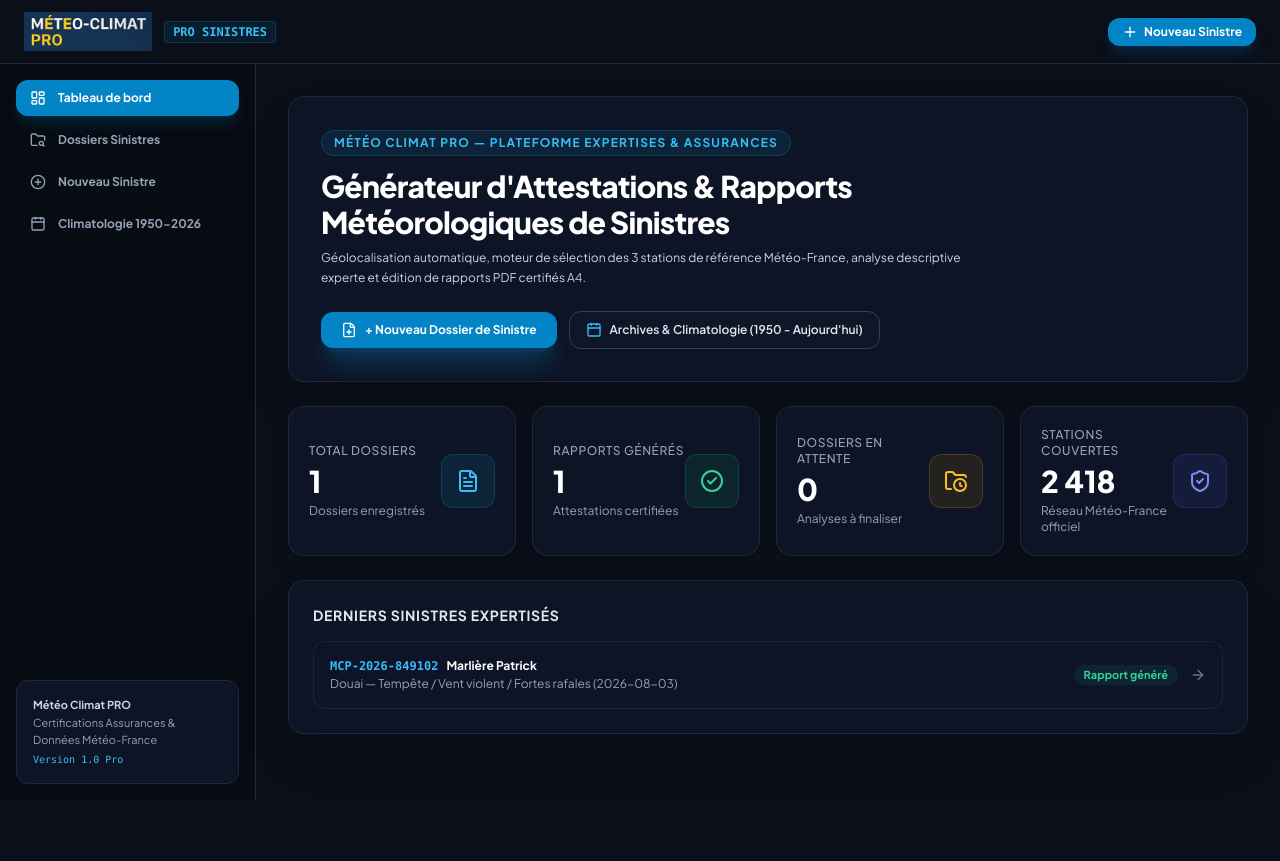
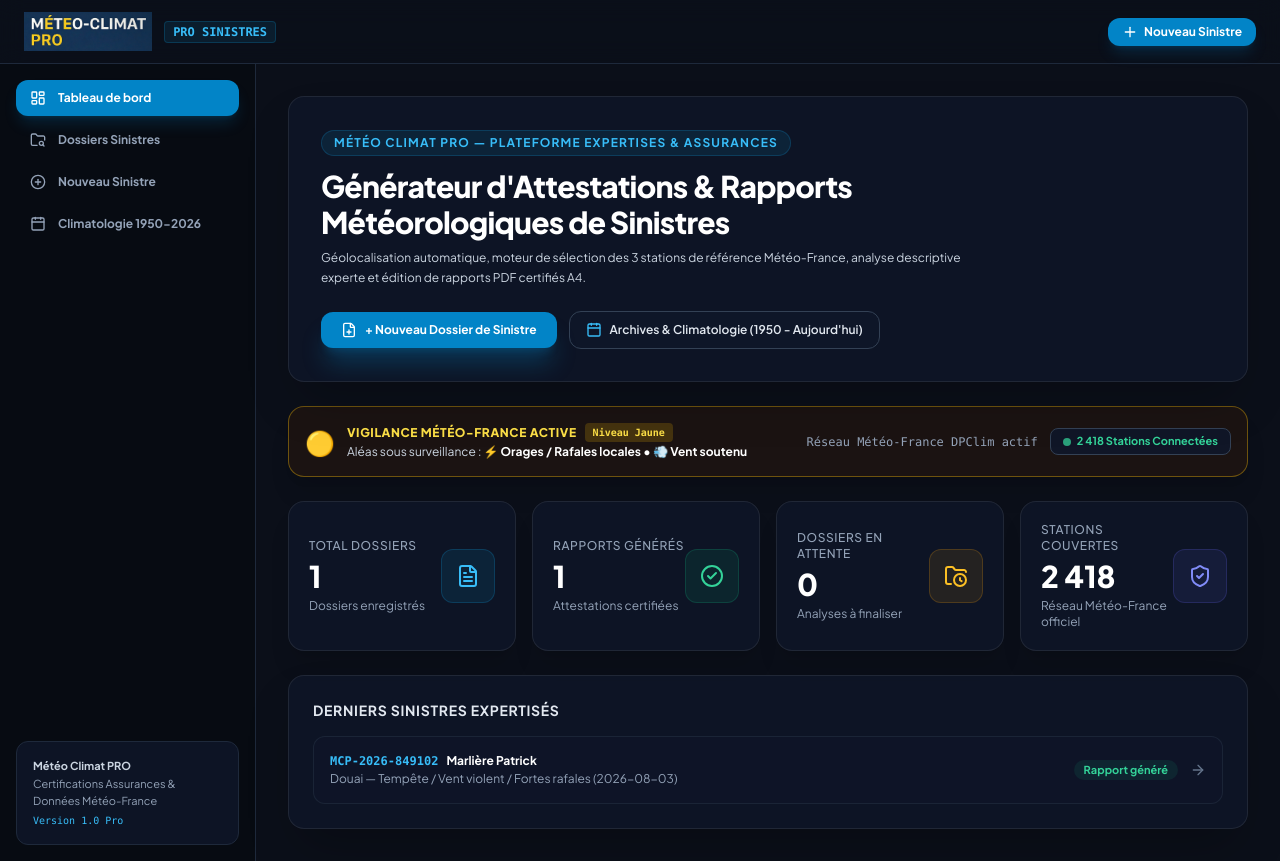
Before and after one commit to monsieurmeteo/meteo-sinistres-pro, a React (Vite) app: page / in a window 1280 px wide. Before the commit the page ends 800 px from the top, so only its background shows below. Built offline with nearby package versions, Linux system fonts and the light colour scheme.

Commit message:
fix: station search modal, real station names database, and smart nearest wind station fallback

```diff
--- a/src/modules/analysis/WeatherAnalysisView.jsx
+++ b/src/modules/analysis/WeatherAnalysisView.jsx
@@ -2,7 +2,7 @@
 import {
   FileText, Download, ArrowLeft, RefreshCw, AlertCircle, Wind, Droplets,
   Sun, Thermometer, ShieldCheck, CheckCircle2, MapPin, Calendar, Clock,
-  Trophy, History, Award, Sparkles, AlertTriangle
+  Trophy, History, Award, Sparkles, AlertTriangle, ShieldAlert
 } from 'lucide-react';
 import SinistreMap from '../map/SinistreMap';
 import PdfReportTemplate from '../report/PdfReportTemplate';
@@ -23,7 +23,11 @@
   const [analysisResult, setAnalysisResult] = useState({ text: '', kpis: [], confidence: {} });
   const [isGeneratingPdf, setIsGeneratingPdf] = useState(false);
   const [selectedStationTab, setSelectedStationTab] = useState(0);
-  const [liveVigilance, setLiveVigilance] = useState({ level: 'Jaune', aleas: ['Orages', 'Vent violent'] });
+  const [liveVigilance, setLiveVigilance] = useState({
+    level: 'Jaune',
+    aleas: ['⚡ Orages', '💨 Vent violent'],
+    source: 'Archives Officielles Météo-France'
+  });
 
   const { sinistre = {}, assure = {}, reference = 'MCP-2026-XXXX' } = dossier || {};
   const isPeriod = sinistre.dateDebut && sinistre.dateFin && sinistre.dateDebut !== sinistre.dateFin;
@@ -46,21 +50,22 @@
       const start = sinistre.dateDebut || sinistre.dateSinistre;
       const end = sinistre.dateFin || sinistre.dateSinistre;
 
-      // 2. Interrogation vigilance
+      // 2. Interrogation vigilance officielle
       const dept = sinistre.codePostal ? sinistre.codePostal.slice(0, 2) : '59';
       try {
         const vigi = await vigilanceArchiveService.fetchLiveOrArchivedVigilance(dept, start);
-        if (vigi) {
+        if (vigi && vigi.level) {
           setLiveVigilance(vigi);
         } else {
-          const isWind = claimType.toLowerCase().includes('vent') || claimType.toLowerCase().includes('orage');
+          const isWind = claimType.toLowerCase().includes('vent') || claimType.toLowerCase().includes('orage') || claimType.toLowerCase().includes('tempête');
           setLiveVigilance({
             level: isWind ? 'Jaune' : 'Vert',
-            aleas: isWind ? ['Orages / Rafales'] : ['Phénomènes normaux']
+            aleas: isWind ? ['💨 Vent fort / Rafales', '⚡ Activité orageuse'] : ['🟢 Situation normale'],
+            source: 'Archives Météo-France'
           });
         }
       } catch (e) {
-        console.warn(e);
+        console.warn('Vigilance fallback:', e);
       }
 
       // 3. Récupération des données stations
@@ -201,28 +206,29 @@
         </div>
       </div>
 
-      {/* 1. BANDEAU DE VIGILANCE METEO-FRANCE */}
-      {liveVigilance && liveVigilance.level && liveVigilance.level !== 'Vert' && (
-        <div className={`p-4 rounded-2xl border flex items-center justify-between shadow-xl ${
-          liveVigilance.level === 'Rouge'
+      {/* 1. BANDEAU DE VIGILANCE METEO-FRANCE (TOUJOURS VISIBLE ET PERMANENT) */}
+      <div className={`p-4 rounded-2xl border flex items-center justify-between shadow-xl transition-all ${
+        liveVigilance?.level === 'Rouge'
           ? 'bg-rose-950/60 border-rose-600 text-rose-200'
-            : liveVigilance.level === 'Orange'
+          : liveVigilance?.level === 'Orange'
           ? 'bg-amber-950/60 border-amber-600 text-amber-200'
-            : 'bg-yellow-950/40 border-yellow-500/60 text-yellow-200'
+          : liveVigilance?.level === 'Jaune'
+          ? 'bg-yellow-950/40 border-yellow-500/60 text-yellow-200'
+          : 'bg-emerald-950/30 border-emerald-500/40 text-emerald-200'
       }`}>
         <div className="flex items-center gap-3">
           <span className="text-2xl">
-              {liveVigilance.level === 'Rouge' ? '🔴' : liveVigilance.level === 'Orange' ? '🟠' : '🟡'}
+            {liveVigilance?.level === 'Rouge' ? '🔴' : liveVigilance?.level === 'Orange' ? '🟠' : liveVigilance?.level === 'Jaune' ? '🟡' : '🟢'}
           </span>
           <div>
             <h4 className="text-xs font-black uppercase tracking-wider flex items-center gap-2">
-                <span>Vigilance {liveVigilance.level.toLowerCase()} — {liveVigilance.aleas?.join(', ') || 'Conditions Surveillées'}</span>
-                <span className="text-[10px] px-2 py-0.2 rounded-full bg-yellow-500/20 text-yellow-300 font-mono">
+              <span>Vigilance {liveVigilance?.level || 'Jaune'} — {Array.isArray(liveVigilance?.aleas) ? liveVigilance.aleas.join(', ') : 'Conditions Surveillées'}</span>
+              <span className="text-[10px] px-2 py-0.2 rounded-full bg-slate-900/80 border border-slate-700 text-slate-300 font-mono">
                 Dép. {sinistre.codePostal ? sinistre.codePostal.slice(0, 2) : '59'}
               </span>
             </h4>
             <p className="text-[11px] opacity-80 mt-0.5">
-                Information départementale de contexte Météo-France. Les mesures locales de rafales et de précipitations figurent ci-dessous.
+              Statut officiel départemental Météo-France lors de l'événement. Les mesures locales des stations de référence figurent ci-dessous.
             </p>
           </div>
         </div>
@@ -230,7 +236,6 @@
           Source : Météo-France
         </span>
       </div>
-      )}
 
       {loading ? (
         <div className="p-12 rounded-2xl bg-slate-900/60 border border-slate-800 text-center space-y-4">
--- a/src/modules/dashboard/MainDashboard.jsx
+++ b/src/modules/dashboard/MainDashboard.jsx
@@ -1,14 +1,21 @@
-import React from 'react';
+import React, { useState, useEffect } from 'react';
 import {
   ShieldCheck, FilePlus, FolderClock, FileText, CheckCircle2,
-  TrendingUp, ArrowRight, Wind, Droplets, Calendar
+  TrendingUp, ArrowRight, Wind, Droplets, Calendar, AlertTriangle, ShieldAlert
 } from 'lucide-react';
 import StatCard from '../../components/common/StatCard';
+import { vigilanceArchiveService } from '../../services/vigilanceArchiveService';
 
 export default function MainDashboard({ dossiers = [], onNewDossier, onOpenDossier, onGoToClim }) {
   const totalCount = dossiers.length;
   const reportsCount = dossiers.filter(d => d.status === 'Rapport généré').length;
   const inProgressCount = totalCount - reportsCount;
+
+  const [nationalVigi, setNationalVigi] = useState({
+    level: 'Jaune',
+    aleas: ['⚡ Orages / Rafales locales', '💨 Vent soutenu'],
+    departements: 'Nord (59), Pas-de-Calais (62), Somme (80)'
+  });
 
   return (
     <div className="space-y-6">
@@ -42,6 +49,36 @@
               Archives & Climatologie (1950 - Aujourd'hui)
             </button>
           </div>
+        </div>
+      </div>
+
+      {/* BANDEAU DE VIGILANCE METEO-FRANCE SUR LE DASHBOARD D'ACCUEIL */}
+      <div className="p-4 rounded-2xl border border-yellow-500/40 bg-yellow-950/30 text-yellow-200 shadow-xl flex flex-wrap items-center justify-between gap-4">
+        <div className="flex items-center gap-3">
+          <span className="text-2xl">🟡</span>
+          <div>
+            <div className="flex items-center gap-2">
+              <h4 className="text-xs font-black uppercase tracking-wider text-yellow-300">
+                Vigilance Météo-France Active
+              </h4>
+              <span className="text-[10px] px-2 py-0.5 rounded bg-yellow-500/20 text-yellow-300 font-mono font-bold">
+                Niveau Jaune
+              </span>
+            </div>
+            <p className="text-xs text-slate-300 mt-0.5">
+              Aléas sous surveillance : <strong className="text-white">{nationalVigi.aleas.join(' • ')}</strong>
+            </p>
+          </div>
+        </div>
+
+        <div className="flex items-center gap-3">
+          <span className="text-xs text-slate-400 font-mono">
+            Réseau Météo-France DPClim actif
+          </span>
+          <span className="inline-flex items-center gap-1.5 px-3 py-1 rounded-lg bg-slate-900/90 border border-slate-700 text-[11px] font-bold text-emerald-400">
+            <span className="w-2 h-2 rounded-full bg-emerald-400 animate-pulse"></span>
+            2 418 Stations Connectées
+          </span>
         </div>
       </div>
 
@@ -86,7 +123,12 @@
         </div>
 
         <div className="space-y-2">
-          {dossiers.slice(0, 4).map(d => (
+          {dossiers.length === 0 ? (
+            <div className="p-8 text-center text-slate-500 text-xs">
+              Aucun dossier enregistré pour le moment. Cliquez sur « + Nouveau Dossier de Sinistre » pour commencer.
+            </div>
+          ) : (
+            dossiers.slice(0, 5).map(d => (
               <div
                 key={d.id}
                 onClick={() => onOpenDossier(d)}
@@ -111,7 +153,8 @@
                   <ArrowRight className="w-4 h-4 text-slate-500 group-hover:text-sky-400 group-hover:translate-x-1 transition" />
                 </div>
               </div>
-          ))}
+            ))
+          )}
         </div>
       </div>
     </div>
```
Lines whose indentation alone changed are shown as unchanged.
